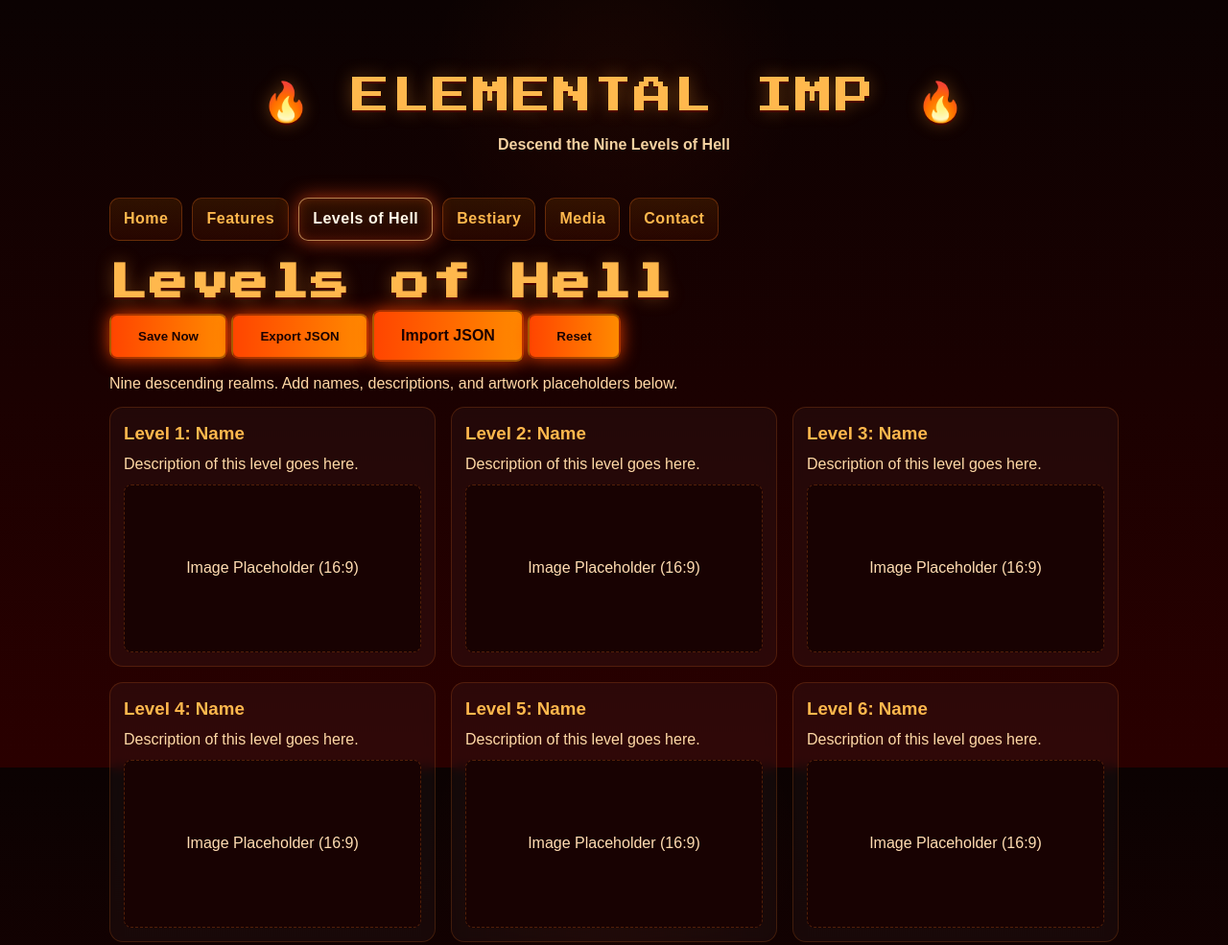
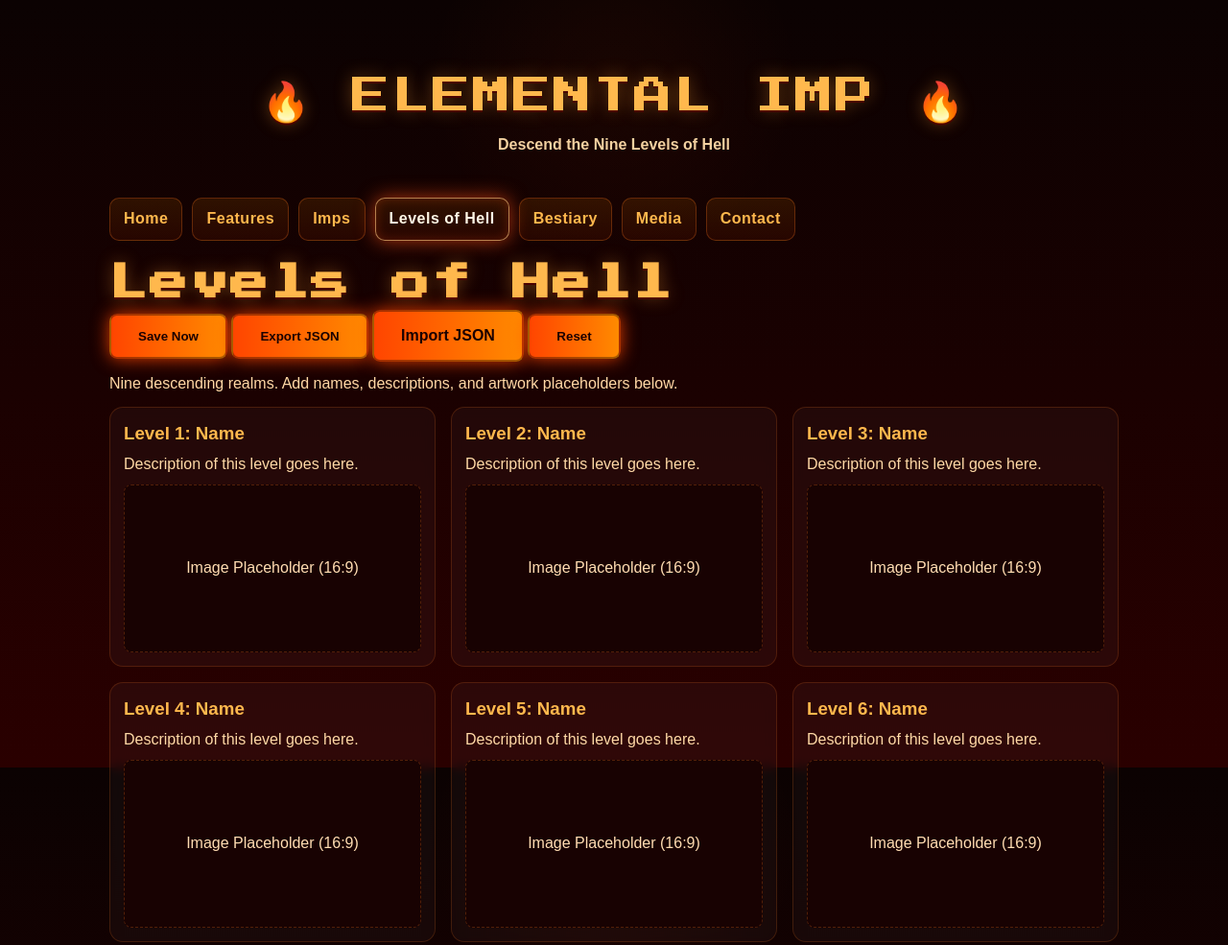
Before and after one commit to OmniImp/Elemental-Imp-Website, a plain HTML site: page levels-of-hell.html in a window 1280 px wide. Shown: the top 985 px of the page at 96% size. Drawn offline with Linux system fonts and the light colour scheme.

Commit message:
Update levels-of-hell.html

```diff
--- a/levels-of-hell.html
+++ b/levels-of-hell.html
@@ -17,6 +17,7 @@
     <nav class="nav-bar">
   <a href="index.html" class="btn">Home</a>
   <a href="features.html" class="btn">Features</a>
+  <a href="imp.html" class="btn">Imps</a>
   <a href="levels-of-hell.html" class="btn">Levels of Hell</a>
   <a href="bestiary.html" class="btn">Bestiary</a>
   <a href="media.html" class="btn">Media</a>
```
